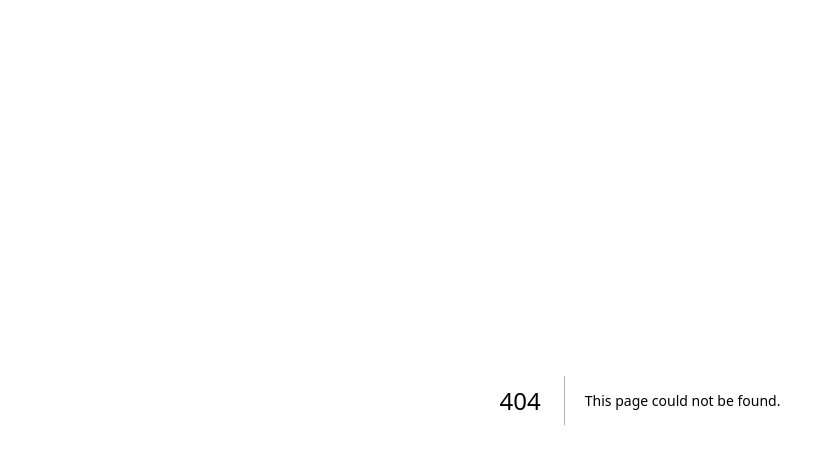
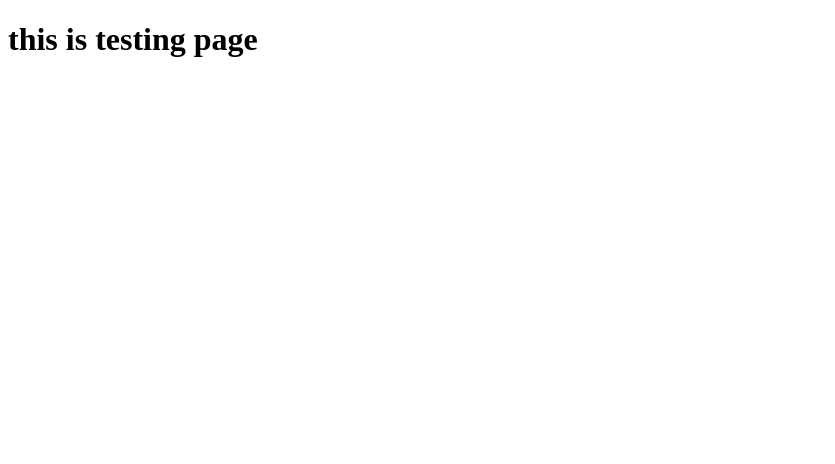
Before and after one commit to Amitkys/next-app, a Next.js app: page /testing in a window 1280 px wide. Before the commit this address had no page. Shown: the top 464 px of the page, without its empty margins (0-835 px from the left). Built offline with nearby package versions, Linux system fonts and the light colour scheme.

Commit message:
all data is tested, fetch by axios

```diff
--- a/app/globals.css
+++ b/app/globals.css
@@ -1,3 +1,3 @@
-@tailwind base;
+/* @tailwind base;
 @tailwind components;
-@tailwind utilities;
+@tailwind utilities; */
--- a/app/page.tsx
+++ b/app/page.tsx
@@ -1,8 +1,28 @@
+import axios from "axios"
+import Link from "next/link"
 
+// async function getData() {
+//   const res = await axios.get('https://backend-ddtz.onrender.com/todos');
+//   return res.data;
+// }
+// export default async function Home() {
+//   const data = await getData();
+//   return (
+//     <div>
+//       <h1>this is home page</h1>
+//       {data.all_todo.map((todo: any) => (
+//         <div key={todo._id}>
+//           <h2>Title: {todo.title}</h2>
+//           <p>Description: {todo.description} </p>
+//         </div>
+//       ))}
+//     </div>
+//   )
+// }
 export default function Home() {
   return (
     <div>
-      <h1>Hello from nextJs</h1>
+    <Link href={"/testing"}>go to testing</Link>
     </div>
-  );
+  )
 }
--- /dev/null
+++ b/app/testing/page.tsx
@@ -0,0 +1,7 @@
+export default function testing() {
+    return (
+        <div>
+            <h1> this is testing page</h1>
+        </div>
+    )
+}
```
Also changed, not shown: package.json (+6 -5 lines), 1 other file (tests, documents, lock files or other folders).
